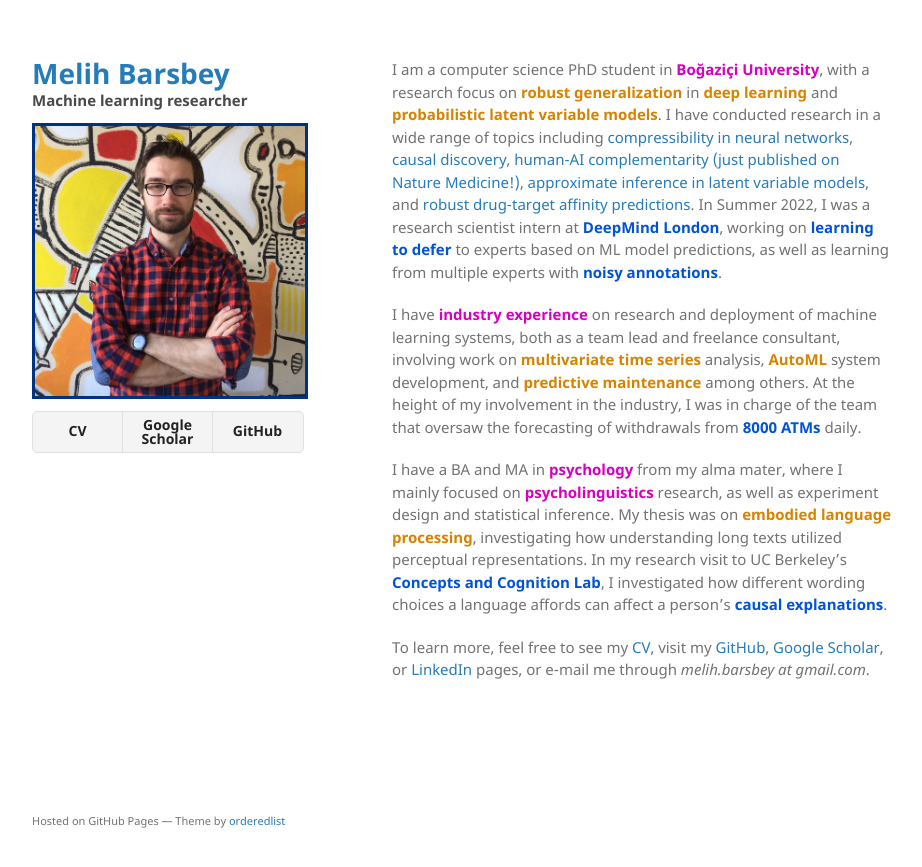
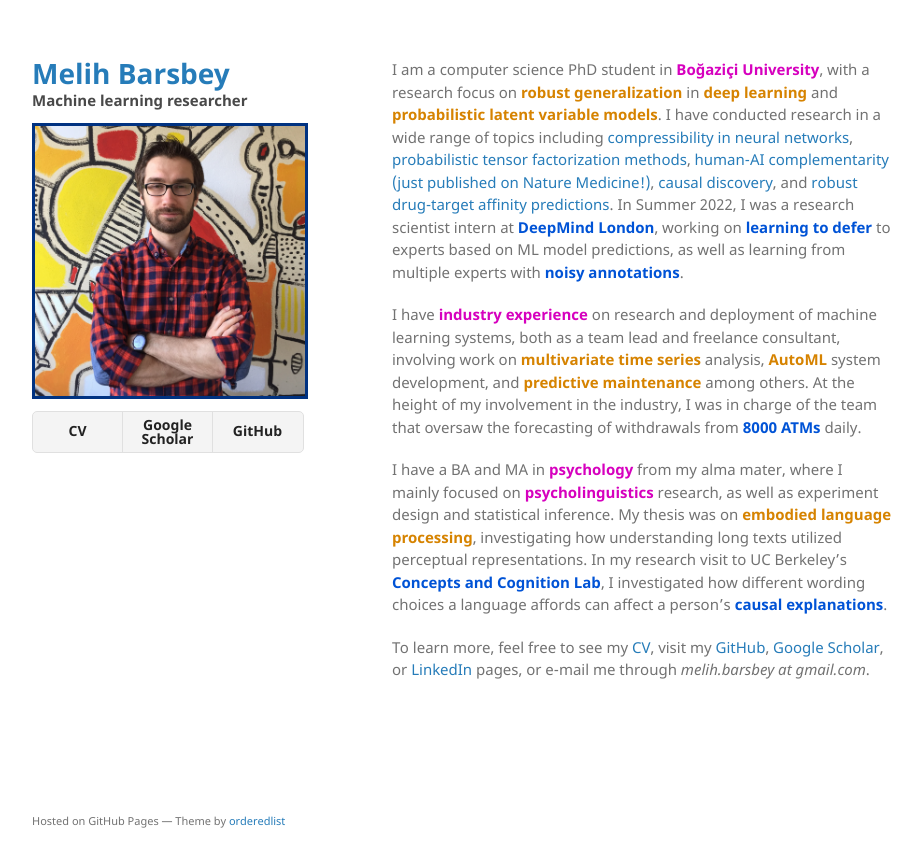
Before and after one commit to mbarsbey/mbarsbey.github.io, a Jekyll site: the page built from index.md, in a window 1280 px wide. Shown: the top 867 px of the page, without its empty margins (178-1100 px from the left). Built offline with Jekyll 4.4.1, drawn with Linux system fonts in a browser that asks for light colours.

Commit message:
Update index.md

```diff
--- a/index.md
+++ b/index.md
@@ -1,7 +1,7 @@
 ---
 layout: default
 ---
-I am a computer science PhD student in **<span style="color: #d600be">Boğaziçi University</span>**, with a research focus on **<span style="color: #d68300">robust generalization</span>** in **<span style="color: #d68300">deep learning</span>** and **<span style="color: #d68300">probabilistic latent variable models</span>**. I have conducted research in a wide range of topics including [compressibility in neural networks](https://proceedings.neurips.cc/paper/2021/hash/f5c3dd7514bf620a1b85450d2ae374b1-Abstract.html), [causal discovery](https://openreview.net/forum?id=ByeB5k2Etr), [human-AI complementarity (just published on Nature Medicine!)](https://www.nature.com/articles/s41591-023-02437-x), [approximate inference in latent variable models](https://ieeexplore.ieee.org/document/9296951), and [robust drug-target affinity predictions](http://recomb2023.bilkent.edu.tr/program.html). In Summer 2022, I was a research scientist intern at **<span style="color: #0053d6">DeepMind London</span>**, working on **<span style="color: #0053d6">learning to defer</span>** to experts based on ML model predictions, as well as learning from multiple experts with **<span style="color: #0053d6">noisy annotations</span>**.
+I am a computer science PhD student in **<span style="color: #d600be">Boğaziçi University</span>**, with a research focus on **<span style="color: #d68300">robust generalization</span>** in **<span style="color: #d68300">deep learning</span>** and **<span style="color: #d68300">probabilistic latent variable models</span>**. I have conducted research in a wide range of topics including [compressibility in neural networks](https://proceedings.neurips.cc/paper/2021/hash/f5c3dd7514bf620a1b85450d2ae374b1-Abstract.html), [probabilistic tensor factorization methods](https://ieeexplore.ieee.org/document/10193757), [human-AI complementarity (just published on Nature Medicine!)](https://www.nature.com/articles/s41591-023-02437-x), [causal discovery](https://openreview.net/forum?id=ByeB5k2Etr), and [robust drug-target affinity predictions](http://recomb2023.bilkent.edu.tr/program.html). In Summer 2022, I was a research scientist intern at **<span style="color: #0053d6">DeepMind London</span>**, working on **<span style="color: #0053d6">learning to defer</span>** to experts based on ML model predictions, as well as learning from multiple experts with **<span style="color: #0053d6">noisy annotations</span>**.
 
 I have **<span style="color: #d600be">industry experience</span>** on research and deployment of machine learning systems, both as a team lead and freelance consultant, involving work on **<span style="color: #d68300">multivariate time series</span>** analysis, **<span style="color: #d68300">AutoML</span>** system development, and **<span style="color: #d68300">predictive maintenance</span>** among others. At the height of my involvement in the industry, I was in charge of the team that oversaw the forecasting of withdrawals from **<span style="color: #0053d6">8000 ATMs</span>** daily.
 
```
